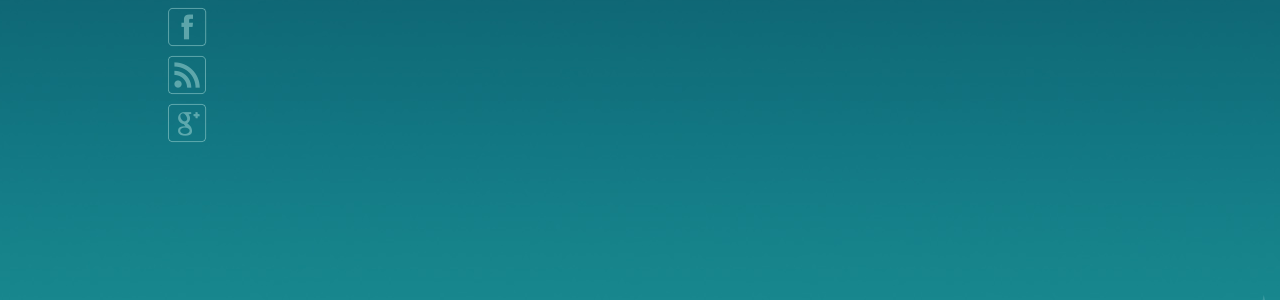
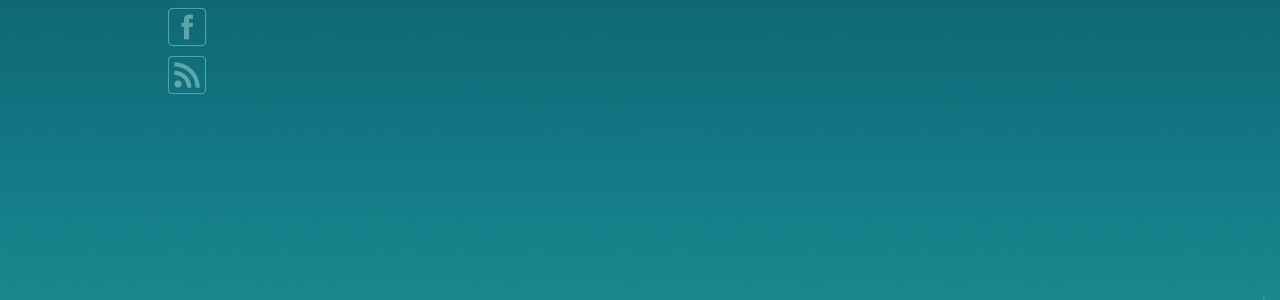
Before and after one commit to caspowa/fastrunet, a Flask app: page / in a window 1280 px wide. Shown: the part 1025-1325 px from the top of the page. Run offline with Flask 2, Linux system fonts and the light colour scheme; data that the repository does not hold is empty; some libraries are stand-ins or nearby versions.

Commit message:
hide link to g+ account

```diff
--- a/src/templates/base.html
+++ b/src/templates/base.html
@@ -22,7 +22,7 @@
                     <li><a target="_blank" href="https://twitter.com/CaspowaRu" class="twi"></a></li>
                     <li><a target="_blank" href="http://www.facebook.com/pages/Caspowaru/605874812756182" class="fb"></a></li>
                     <li><a target="_blank" href="http://webperformance.ru" class="rss"></a></li>
-                    <li><a target="_blank" href="https://plus.google.com/102092278347292301732/about" class="gplus"></a></li>
+                    <!--<li><a target="_blank" href="https://plus.google.com/102092278347292301732/about" class="gplus"></a></li>-->
                 </ul>
             </div>
             <div class="table-list">
```
